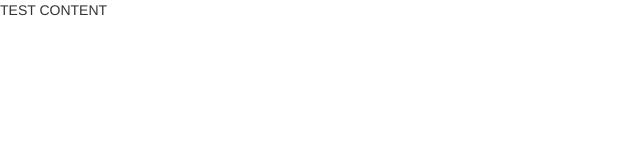
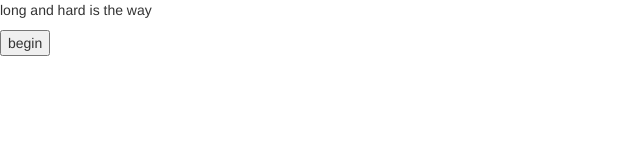
Before and after one commit to Code-Institute-Submissions/MikeMurray13-milestone-project-2, a plain HTML site: page index.html in a window 1280 px wide. Shown: the whole page, without its empty margins (0-640 px from the left). Drawn offline with nearby package versions, Linux system fonts and the light colour scheme.

Commit message:
Create room matrix and test functionality for start button

```diff
--- /dev/null
+++ b/assets/scripts/script.js
@@ -0,0 +1,22 @@
+let roomMatrix = [
+    [
+        /*0.0*/ { description: "Room 1" },
+        /*0.1*/ { description: "Room 2" },
+        /*0.2*/ { description: "Room 3" }
+    ],
+    [
+        /*1.0*/ { description: "Room 4" },
+        /*1.1*/ { description: "Room 5" },
+        /*1.2*/ { description: "Room 6" }
+    ],
+    [
+        /*2.0*/ { description: "Room 7" },
+        /*2.1*/ { description: "Room 8" },
+        /*2.2*/ { description: "Room 9" }
+    ]
+];
+
+function startGame() {
+    //format content box to standard gameplay layout
+    //update current room values, starting with room 5 for testing purposes
+}
--- a/index.html
+++ b/index.html
@@ -7,12 +7,13 @@
 <meta name="Description" content="Enter your description here"/>
 <link rel="stylesheet" href="https://cdnjs.cloudflare.com/ajax/libs/twitter-bootstrap/3.3.7/css/bootstrap.min.css">
 <link rel="stylesheet" href="https://cdnjs.cloudflare.com/ajax/libs/font-awesome/5.15.4/css/all.min.css">
-<link rel="stylesheet" href="assets/css/style.css">
+<script src="assets/scripts/script.js"></script>
 <title>LONG AND HARD IS THE ROAD</title>
 </head>
 <body>
-    <div id="content">
-        TEST CONTENT
+    <div>
+        <p>long and hard is the way</p>
+        <button onclick="startGame()">begin</button>
     </div>
 <script src="https://cdnjs.cloudflare.com/ajax/libs/jquery/3.5.1/jquery.min.js"></script>
 <script src="https://cdnjs.cloudflare.com/ajax/libs/twitter-bootstrap/3.3.7/js/bootstrap.min.js"></script>
```
Also changed, not shown: README.md.
